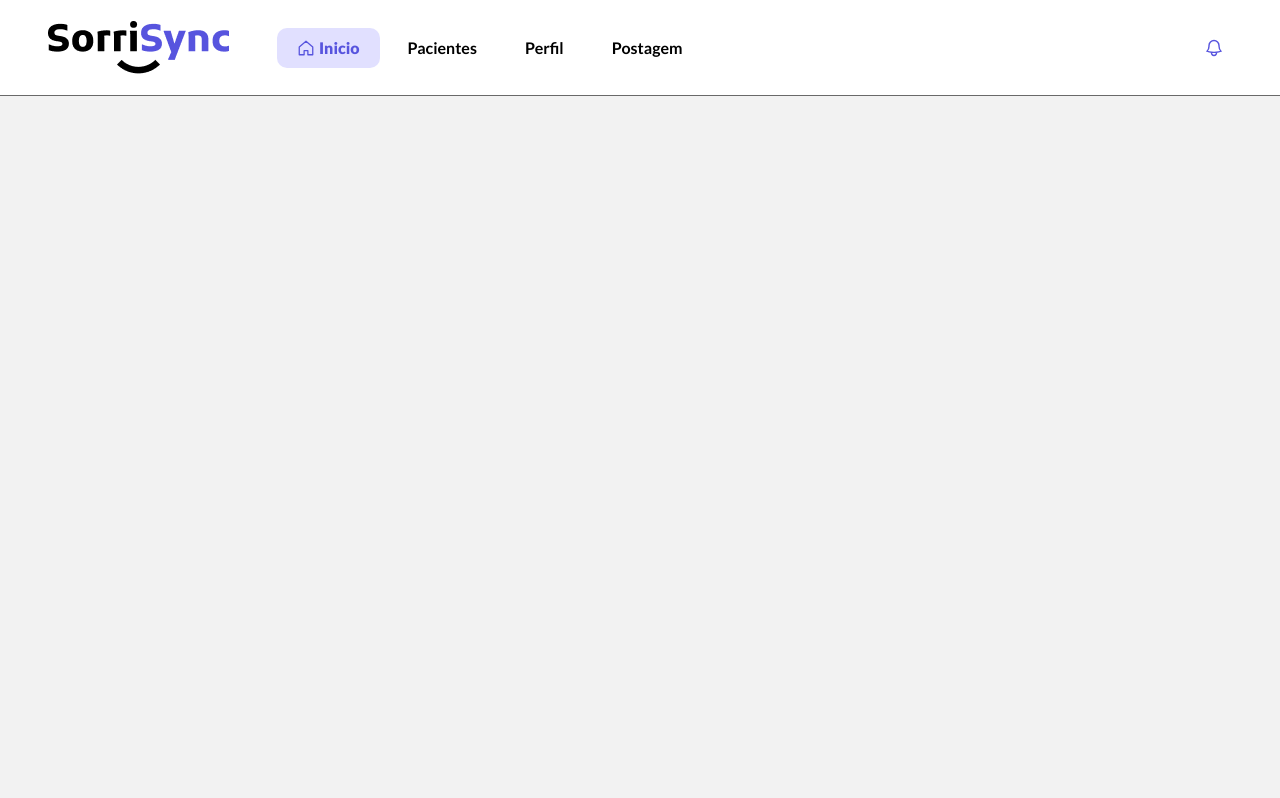
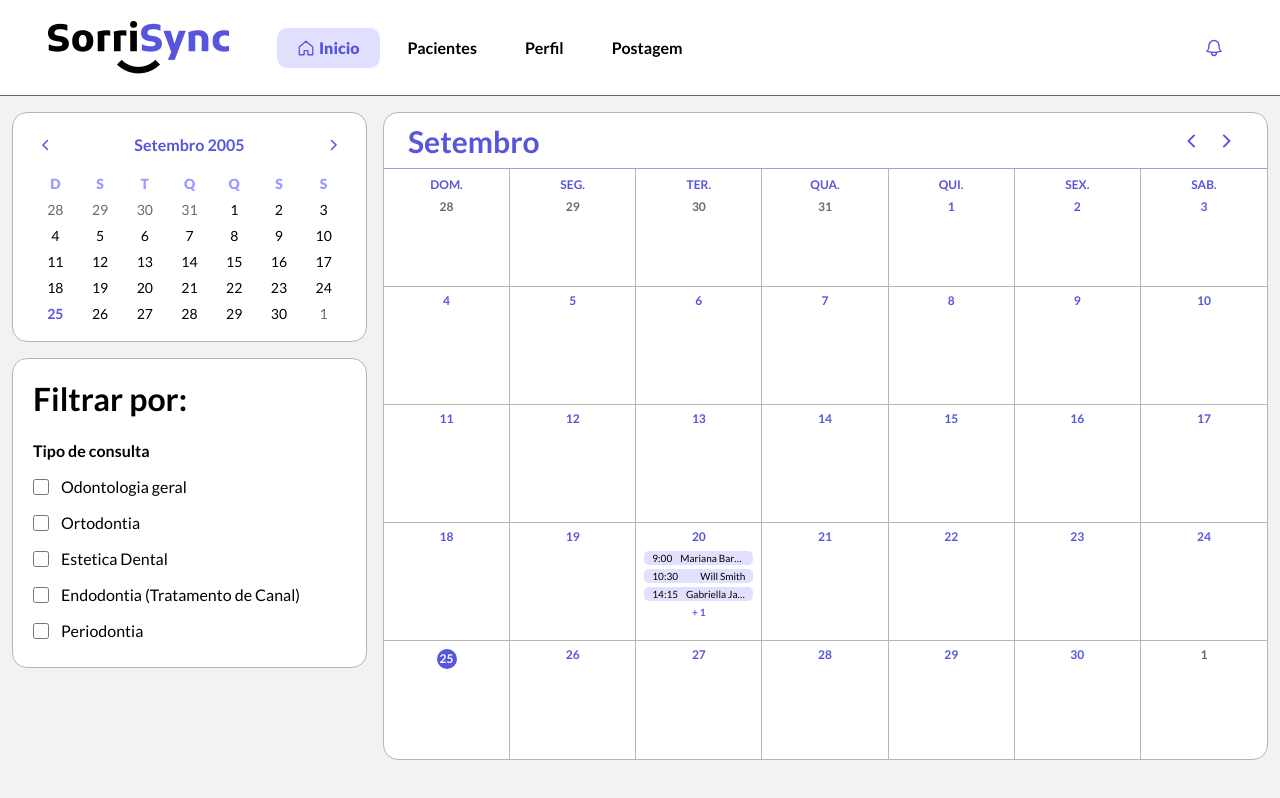
Before and after one commit to cce-fluxo/DDD25.1-Cebolinha67-Front, a Next.js app: page /sw/home in a window 1280 px wide. Built offline with nearby package versions, Linux system fonts and the light colour scheme.

Commit message:
A pagina montada

```diff
--- a/app/sw/home/page.tsx
+++ b/app/sw/home/page.tsx
@@ -1,7 +1,26 @@
+import { FilterPanel } from "@/app/components/home/FilterPanel";
+import { MiniCalendar } from "@/app/components/home/MiniCalendar";
+import { MonthCalendar } from "@/app/components/home/MonthCalendar";
+import {
+  filterOptions,
+  miniMonthLabel,
+  miniWeekdayLabels,
+  monthDays,
+  monthLabel,
+} from "@/app/components/home/data";
+
 export default function HomePage() {
   return (
     <main className="mx-auto grid w-full max-w-378 grid-cols-1 gap-4 px-3 py-4 lg:grid-cols-[355px_minmax(0,1fr)] lg:items-start">
-      <aside className="space-y-4"></aside>
+      <aside className="space-y-4">
+        <MiniCalendar
+          label={miniMonthLabel}
+          weekdayLabels={miniWeekdayLabels}
+          days={monthDays}
+        />
+        <FilterPanel options={filterOptions} />
+      </aside>
+      <MonthCalendar month={monthLabel} days={monthDays} />
     </main>
   );
 }
```
